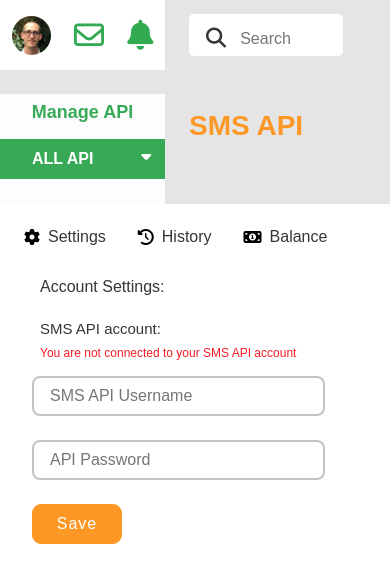
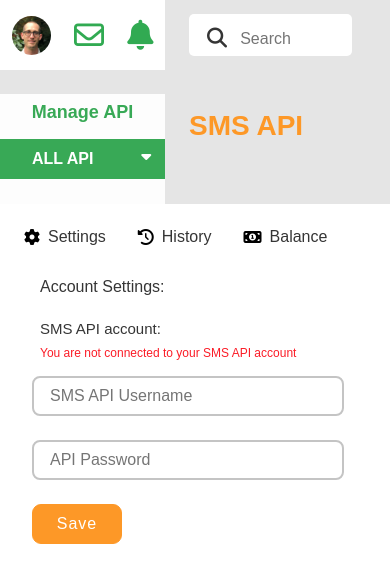
Before and after one commit to solexy79/dashboard, a plain HTML site: page index.html in a window 390 px wide. Drawn offline with Linux system fonts and the light colour scheme.

Commit message:
Some width change

```diff
--- a/style.css
+++ b/style.css
@@ -517,7 +517,7 @@ tr:nth-child(even) {
 
   .search-box{
     margin-right: .5rem;
-    width: 85%;
+    width: 90%;
   }
 
   .search-box i{
@@ -552,7 +552,7 @@ tr:nth-child(even) {
 
   }
   input[type = 'text']{
-    width: 75%;
+    width: 80%;
 
   }
 
```
